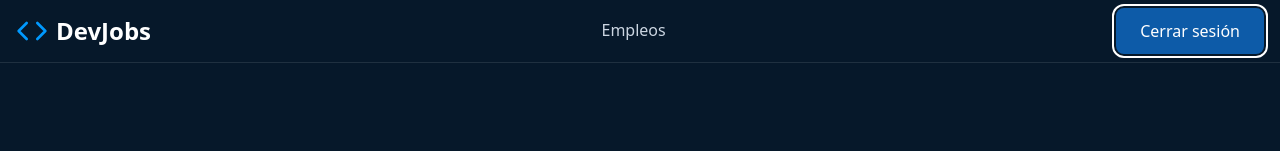
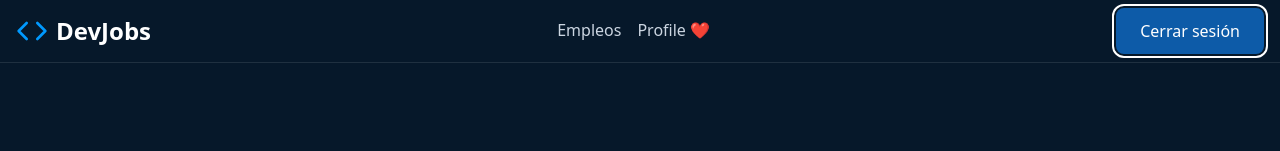
Before and after one commit to GaboCts/vite-project-devjobs, a React (Vite) app: page /jobs/1 in a window 1280 px wide. Both pictures are taken after a click on the button "Iniciar sesión". Shown: the top 151 px of the page. Built offline with nearby package versions, Linux system fonts and the light colour scheme; no server answers.

Commit message:
authStore and favoritesStore

```diff
--- a/package.json
+++ b/package.json
@@ -14,7 +14,8 @@
     "react": "^19.2.8",
     "react-dom": "^19.2.8",
     "react-router": "^7.18.4",
-    "snarkdown": "^2.0.0"
+    "snarkdown": "^2.0.0",
+    "zustand": "^5.0.15"
   },
   "devDependencies": {
     "@babel/core": "^7.29.7",
--- a/src/App.jsx
+++ b/src/App.jsx
@@ -1,4 +1,4 @@
-import { lazy, Suspense, useState } from 'react'
+import { lazy, Suspense } from 'react'
 import { Routes, Route } from 'react-router'
 
 import { Header } from './components/Header.jsx'
--- a/src/components/Header.jsx
+++ b/src/components/Header.jsx
@@ -1,8 +1,13 @@
 import { NavLink } from 'react-router'
 import { Link } from './Link'
-import { useAuth } from '../context/AuthContext'
+import { useAuthStore } from '../store/authStore'
+import { useFavoritesStore } from '../store/favoritesStore'
 
 export function Header() {
+    const { isLoggedIn } = useAuthStore()
+    const { countFavorites } = useFavoritesStore()
+    const numberOfFavorites = countFavorites()
+
     return (
         <header>
             <Link href="/">
@@ -18,9 +23,20 @@ export function Header() {
 
             <nav>
                 <NavLink
-                className={({ isActive }) => isActive ? 'nav-link-active' : ''}
-                to="/search"
-                >Empleos</NavLink>
+                    className={({ isActive }) => isActive ? 'nav-link-active' : ''}
+                    to="/search">
+                    Empleos
+                </NavLink>
+
+                {
+                    isLoggedIn && (
+                        <NavLink
+                            className={({ isActive }) => isActive ? 'nav-link-active' : ''}
+                            to="/profile">
+                                Profile {numberOfFavorites} ❤️
+                        </NavLink>
+                    )
+                }
             </nav>
 
             <HeaderUSerButton />
@@ -29,7 +45,7 @@ export function Header() {
 }
 
 const HeaderUSerButton = () => {
-    const { isLoggedIn, login, logout} = useAuth()
+    const { isLoggedIn, login, logout} = useAuthStore()
 
     return (
         isLoggedIn
--- a/src/main.jsx
+++ b/src/main.jsx
@@ -1,13 +1,10 @@
 import { BrowserRouter } from 'react-router'
 import { createRoot } from 'react-dom/client'
-import { AuthProvider } from './context/AuthContext.jsx'
 import App from './App.jsx'
 import './styles/styles.css'
 
 createRoot(document.getElementById('root')).render(
     <BrowserRouter>
-        <AuthProvider>
-            <App />
-        </AuthProvider>
+        <App />
     </BrowserRouter>,
 )
--- a/src/pages/Detail.jsx
+++ b/src/pages/Detail.jsx
@@ -1,7 +1,7 @@
 import { useState, useEffect } from 'react'
 import { useParams, useNavigate } from 'react-router'
 import { Link } from '../components/Link'
-import { useAuth } from '../context/AuthContext'
+import { useAuthStore } from '../store/authStore'
 import snarkdown from 'snarkdown'
 import styles from './Detail.module.css'
 
@@ -59,7 +59,7 @@ function DetailPageHader ({ job }) {
 }
 
 function DetailApplyButton () {
-    const { isLoggedIn } = useAuth()
+    const { isLoggedIn } = useAuthStore()
     return (
         <button disabled={!isLoggedIn} className={styles.applyButton}>
             {isLoggedIn ? "Aplicar ahora" : "Inicia sesión para aplicar"}
--- /dev/null
+++ b/src/store/authStore.js
@@ -0,0 +1,8 @@
+import { create } from 'zustand'
+
+export const useAuthStore = create((set) => ({
+    isLoggedIn: false,
+
+    login: () => set({isLoggedIn: true}),
+    logout: () => set({isLoggedIn: false})
+}))
--- /dev/null
+++ b/src/store/favoritesStore.js
@@ -0,0 +1,31 @@
+import { create } from 'zustand'
+
+export const useFavoritesStore = create((set, get) => ({
+    favorites: [],
+
+    addFavorite: (jobId) => {
+        set((state) => ({
+            favorites: state.favorites.includes(jobId)
+                ? state.favorites
+                : [...state.favorites, jobId]
+        }))
+    },
+
+    removeFavorite: (jobId) => {
+        set((state) => ({
+            favorites: state.favorites.filter((id) => id !== jobId)
+        }))
+    },
+
+    isFavorite: (jobId) => {
+        return get().favorites.includes(jobId)
+    },
+
+    toggleFavorite: (jobId) => {
+        const { addFavorite, removeFavorite, isFavorite} = get()
+        const isFav = isFavorite(jobId)
+        isFav ? removeFavorite(jobId) : addFavorite(jobId)
+    },
+
+    countFavorites: () => get().favorites.lenght
+}))
```
Also changed, not shown: 1 other file (tests, documents, lock files or other folders).
